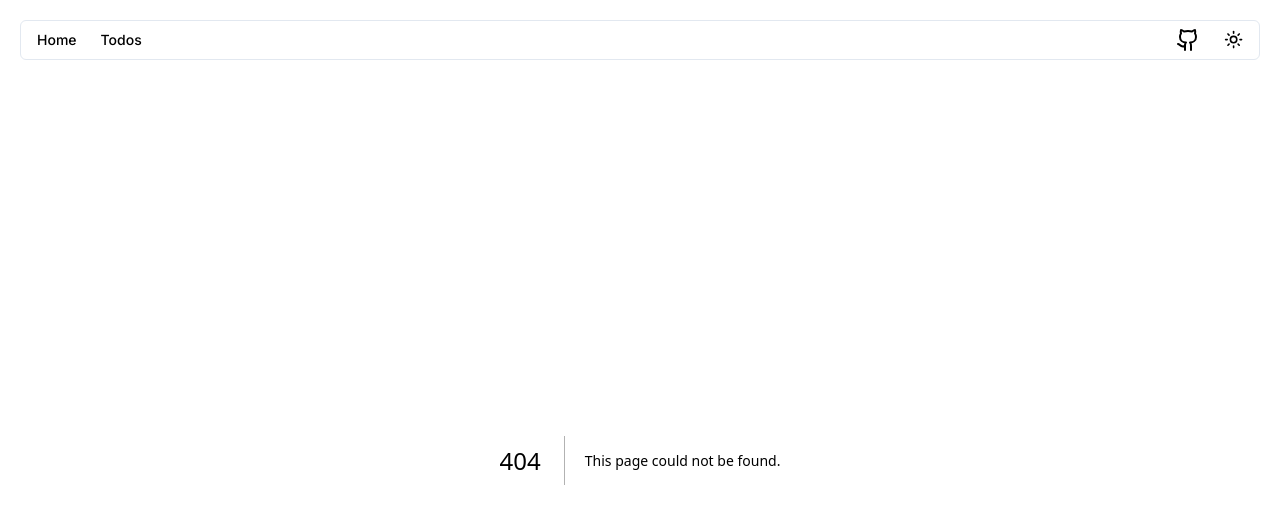
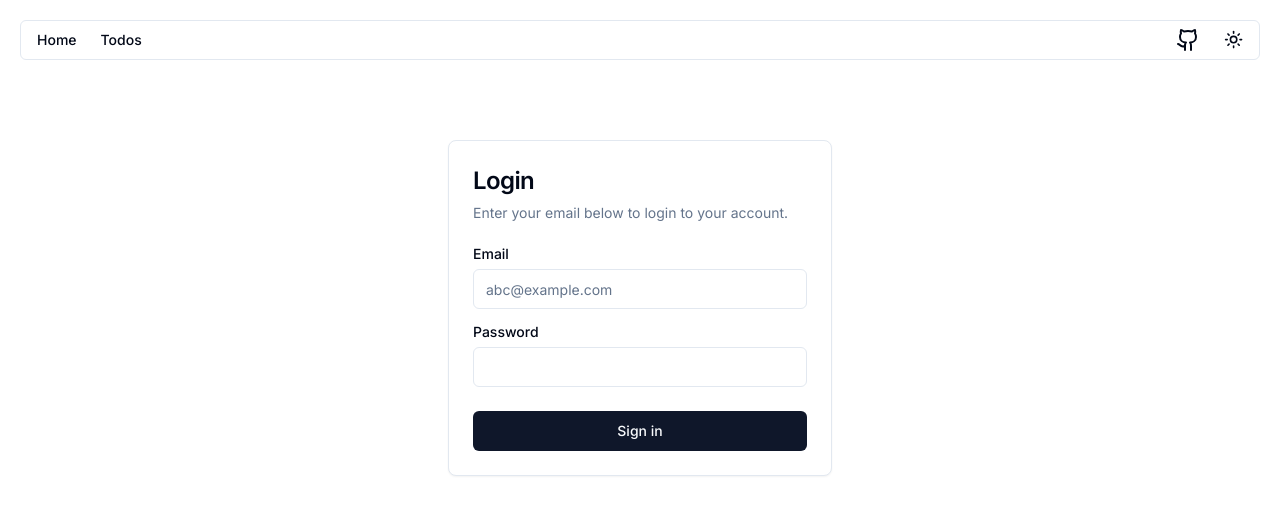
Before and after one commit to Aakarshak1/Taskit, a Next.js app: page /login in a window 1280 px wide. Before the commit this address had no page. Shown: the top 524 px of the page. Built offline with nearby package versions, Linux system fonts and the light colour scheme.

Commit message:
feat: Login page

```diff
--- /dev/null
+++ b/src/app/login/page.tsx
@@ -0,0 +1,32 @@
+import { Button } from '@/components/ui/button';
+import { Card, CardContent, CardDescription, CardFooter, CardHeader, CardTitle } from '@/components/ui/card';
+import { Input } from '@/components/ui/input';
+import { Label } from '@/components/ui/label';
+
+const LoginForm = () => {
+  return (
+    <section className='w-full flex items-center justify-center px-4 py-20 theme-zinc'>
+      <Card className='w-full max-w-sm'>
+        <CardHeader>
+          <CardTitle className='text-2xl'>Login</CardTitle>
+          <CardDescription>Enter your email below to login to your account.</CardDescription>
+        </CardHeader>
+        <CardContent className='grid gap-4'>
+          <div className='grid gap-2'>
+            <Label htmlFor='email'>Email</Label>
+            <Input id='email' type='email' placeholder='abc@example.com' required />
+          </div>
+          <div className='grid gap-2'>
+            <Label htmlFor='password'>Password</Label>
+            <Input id='password' type='password' required />
+          </div>
+        </CardContent>
+        <CardFooter>
+          <Button className='w-full'>Sign in</Button>
+        </CardFooter>
+      </Card>
+    </section>
+  );
+};
+
+export default LoginForm;
--- a/src/app/page.tsx
+++ b/src/app/page.tsx
@@ -1,5 +1,9 @@
 import Image from 'next/image';
+import Link from 'next/link';
 import userTodo from '../../public/userTodo.png';
+
+import { ChevronRight } from 'lucide-react';
+import { Button } from '@/components/ui/button';
 
 export default function Home() {
   return (
@@ -8,6 +12,12 @@
         <h1 className='text-3xl md:text-6xl font-bold mt-7 mb-3'>Task-it</h1>
         <h3 className='text-xl md:text-2xl font-bold mb-5'> Your Tasks, Simplified.</h3>
         <p className='text-xl'>Productivity app to manage your task effortlessly</p>
+        <Link href={'/login'}>
+          <Button className=' mt-4 mb-2'>
+            <span className='mr-1'>Create Your First Task</span>
+            <ChevronRight />
+          </Button>
+        </Link>
         <div className='flex justify-center items-center'>
           <Image src={userTodo} alt='User clearing todo' width={600} height={400} placeholder='blur' />
         </div>
--- /dev/null
+++ b/src/components/ui/button.tsx
@@ -0,0 +1,47 @@
+import * as React from 'react';
+import { Slot } from '@radix-ui/react-slot';
+import { cva, type VariantProps } from 'class-variance-authority';
+
+import { cn } from '@/lib/utils';
+
+const buttonVariants = cva(
+  'inline-flex items-center justify-center whitespace-nowrap rounded-md text-sm font-medium ring-offset-background transition-colors focus-visible:outline-none focus-visible:ring-2 focus-visible:ring-ring focus-visible:ring-offset-2 disabled:pointer-events-none disabled:opacity-50',
+  {
+    variants: {
+      variant: {
+        default: 'bg-primary text-primary-foreground hover:bg-primary/90',
+        destructive: 'bg-destructive text-destructive-foreground hover:bg-destructive/90',
+        outline: 'border border-input bg-background hover:bg-accent hover:text-accent-foreground',
+        secondary: 'bg-secondary text-secondary-foreground hover:bg-secondary/80',
+        ghost: 'hover:bg-accent hover:text-accent-foreground',
+        link: 'text-primary underline-offset-4 hover:underline',
+      },
+      size: {
+        default: 'h-10 px-4 py-2',
+        sm: 'h-9 rounded-md px-3',
+        lg: 'h-11 rounded-md px-8',
+        icon: 'h-10 w-10',
+      },
+    },
+    defaultVariants: {
+      variant: 'default',
+      size: 'default',
+    },
+  }
+);
+
+export interface ButtonProps
+  extends React.ButtonHTMLAttributes<HTMLButtonElement>,
+    VariantProps<typeof buttonVariants> {
+  asChild?: boolean;
+}
+
+const Button = React.forwardRef<HTMLButtonElement, ButtonProps>(
+  ({ className, variant, size, asChild = false, ...props }, ref) => {
+    const Comp = asChild ? Slot : 'button';
+    return <Comp className={cn(buttonVariants({ variant, size, className }))} ref={ref} {...props} />;
+  }
+);
+Button.displayName = 'Button';
+
+export { Button, buttonVariants };
--- /dev/null
+++ b/src/components/ui/card.tsx
@@ -0,0 +1,41 @@
+import * as React from 'react';
+
+import { cn } from '@/lib/utils';
+
+const Card = React.forwardRef<HTMLDivElement, React.HTMLAttributes<HTMLDivElement>>(({ className, ...props }, ref) => (
+  <div ref={ref} className={cn('rounded-lg border bg-card text-card-foreground shadow-sm', className)} {...props} />
+));
+Card.displayName = 'Card';
+
+const CardHeader = React.forwardRef<HTMLDivElement, React.HTMLAttributes<HTMLDivElement>>(
+  ({ className, ...props }, ref) => (
+    <div ref={ref} className={cn('flex flex-col space-y-1.5 p-6', className)} {...props} />
+  )
+);
+CardHeader.displayName = 'CardHeader';
+
+const CardTitle = React.forwardRef<HTMLParagraphElement, React.HTMLAttributes<HTMLHeadingElement>>(
+  ({ className, ...props }, ref) => (
+    <h3 ref={ref} className={cn('text-2xl font-semibold leading-none tracking-tight', className)} {...props} />
+  )
+);
+CardTitle.displayName = 'CardTitle';
+
+const CardDescription = React.forwardRef<HTMLParagraphElement, React.HTMLAttributes<HTMLParagraphElement>>(
+  ({ className, ...props }, ref) => (
+    <p ref={ref} className={cn('text-sm text-muted-foreground', className)} {...props} />
+  )
+);
+CardDescription.displayName = 'CardDescription';
+
+const CardContent = React.forwardRef<HTMLDivElement, React.HTMLAttributes<HTMLDivElement>>(
+  ({ className, ...props }, ref) => <div ref={ref} className={cn('p-6 pt-0', className)} {...props} />
+);
+CardContent.displayName = 'CardContent';
+
+const CardFooter = React.forwardRef<HTMLDivElement, React.HTMLAttributes<HTMLDivElement>>(
+  ({ className, ...props }, ref) => <div ref={ref} className={cn('flex items-center p-6 pt-0', className)} {...props} />
+);
+CardFooter.displayName = 'CardFooter';
+
+export { Card, CardHeader, CardFooter, CardTitle, CardDescription, CardContent };
--- /dev/null
+++ b/src/components/ui/input.tsx
@@ -0,0 +1,22 @@
+import * as React from 'react';
+
+import { cn } from '@/lib/utils';
+
+export interface InputProps extends React.InputHTMLAttributes<HTMLInputElement> {}
+
+const Input = React.forwardRef<HTMLInputElement, InputProps>(({ className, type, ...props }, ref) => {
+  return (
+    <input
+      type={type}
+      className={cn(
+        'flex h-10 w-full rounded-md border border-input bg-background px-3 py-2 text-sm ring-offset-background file:border-0 file:bg-transparent file:text-sm file:font-medium placeholder:text-muted-foreground focus-visible:outline-none focus-visible:ring-2 focus-visible:ring-ring focus-visible:ring-offset-2 disabled:cursor-not-allowed disabled:opacity-50',
+        className
+      )}
+      ref={ref}
+      {...props}
+    />
+  );
+});
+Input.displayName = 'Input';
+
+export { Input };
--- /dev/null
+++ b/src/components/ui/label.tsx
@@ -0,0 +1,19 @@
+'use client';
+
+import * as React from 'react';
+import * as LabelPrimitive from '@radix-ui/react-label';
+import { cva, type VariantProps } from 'class-variance-authority';
+
+import { cn } from '@/lib/utils';
+
+const labelVariants = cva('text-sm font-medium leading-none peer-disabled:cursor-not-allowed peer-disabled:opacity-70');
+
+const Label = React.forwardRef<
+  React.ElementRef<typeof LabelPrimitive.Root>,
+  React.ComponentPropsWithoutRef<typeof LabelPrimitive.Root> & VariantProps<typeof labelVariants>
+>(({ className, ...props }, ref) => (
+  <LabelPrimitive.Root ref={ref} className={cn(labelVariants(), className)} {...props} />
+));
+Label.displayName = LabelPrimitive.Root.displayName;
+
+export { Label };
```
